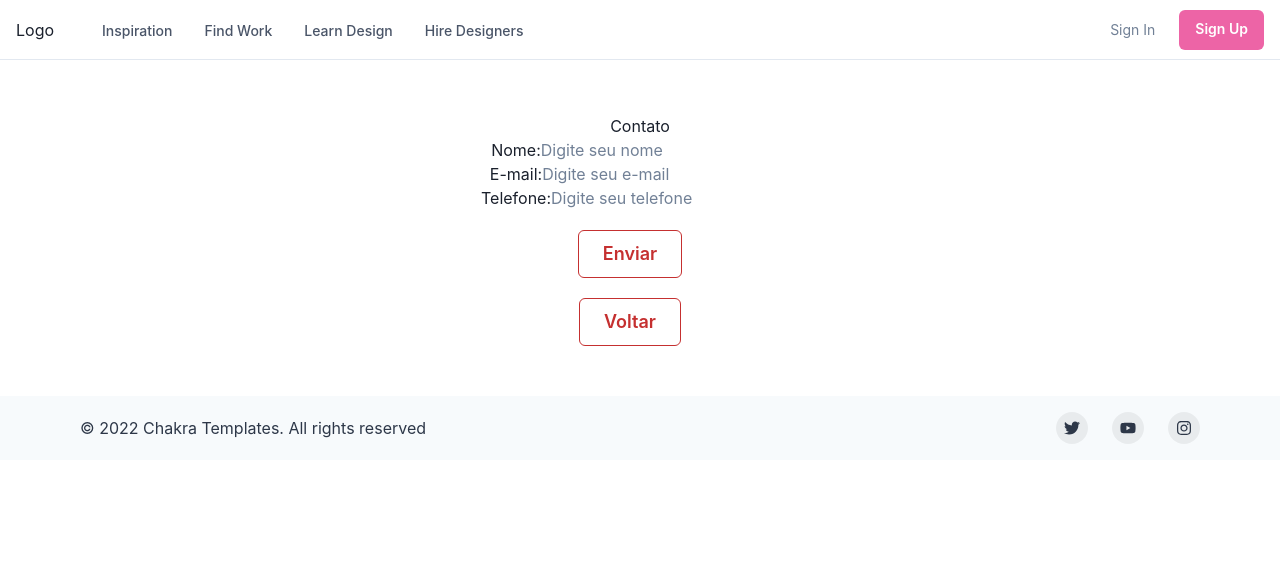
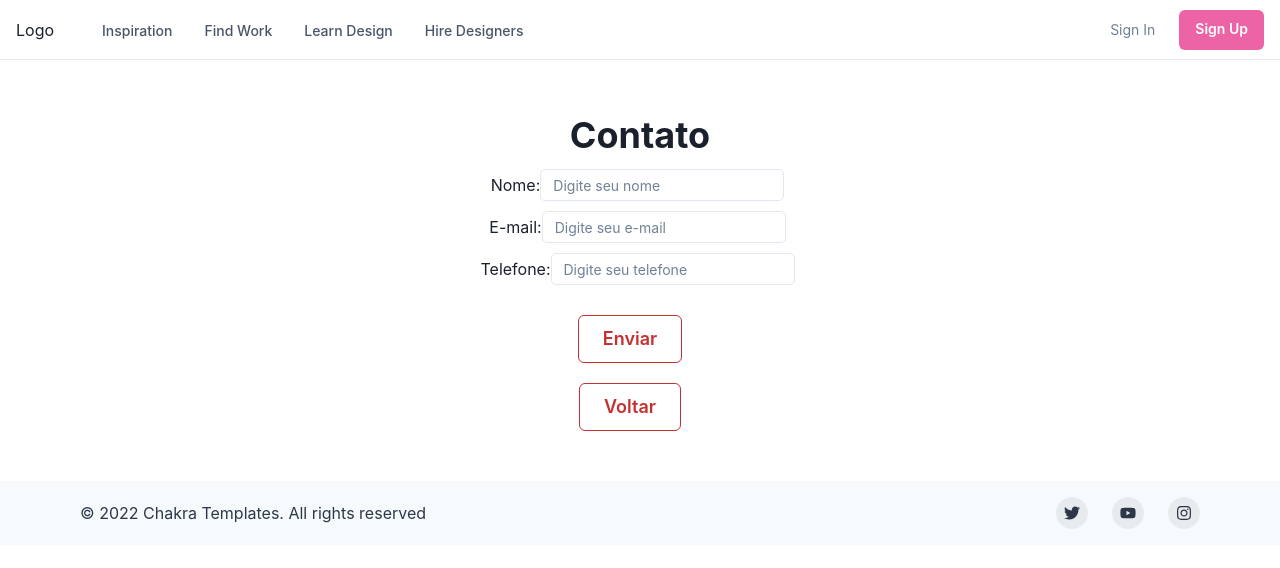
Before and after one commit to ArttyX/ProjetoReact, a React (Vite) app: page /Contato in a window 1280 px wide. Shown: the top 568 px of the page. Built offline with nearby package versions, Linux system fonts and the light colour scheme.

Commit message:
Alterado botões e input com estilos do Chakra UI

```diff
--- a/src/components/Contact/contato.css
+++ b/src/components/Contact/contato.css
@@ -14,3 +14,20 @@
     max-width: 800px;
     width: 100%;
   }
+  .title-container{
+    text-align:center;
+    font-size: large;
+    display: flex;
+    margin-bottom: 10px;
+    justify-content: center;
+    align-items: center;
+  }
+  .option-container{
+    text-align:center;
+    font-size: medium;
+    display: flex;
+    margin-bottom: 10px;
+    margin-right: 5px;
+    justify-content: center;
+    align-items:baseline;
+  }
--- a/src/components/Home/home.css
+++ b/src/components/Home/home.css
@@ -20,3 +20,11 @@
     max-width: 800px;
     width: 100%;
   }
+  .title-container{
+    text-align:center;
+    font-size: large;
+    display: flex;
+    margin-bottom: 10px;
+    justify-content: center;
+    align-items: center;
+  }
--- a/src/components/Sobre/sobre.css
+++ b/src/components/Sobre/sobre.css
@@ -14,3 +14,11 @@
     max-width: 800px;
     width: 100%;
   }
+  .title-container{
+    text-align:center;
+    font-size: large;
+    display: flex;
+    margin-bottom: 10px;
+    justify-content: center;
+    align-items: center;
+  }
--- a/src/components/Tarefas/ListaTarefas.tsx
+++ b/src/components/Tarefas/ListaTarefas.tsx
@@ -1,4 +1,4 @@
-import { Box, Button, Circle, Grid } from "@chakra-ui/react"
+import { Box, Button, Grid } from "@chakra-ui/react"
 
   interface ListaDeTarefasProps {
     titulo: string
--- a/src/components/input-fatec/index.tsx
+++ b/src/components/input-fatec/index.tsx
@@ -1,6 +1,6 @@
 import styles from './index.module.css'
-
-interface Props {
+import { Input } from '@chakra-ui/react'
+interface Props{
     defaultValue: string
     type: 'text' | 'email' | 'tel'
     placeHolder: string
@@ -8,12 +8,12 @@ interface Props {
 
 function InputFatec({defaultValue, type, placeHolder}: Props) {
     return (
-        <input
-        className={styles.inputFatec}
+        <Input size='sm' width='auto' borderRadius={5}
+        className={styles.Input}
         type={type}
         placeholder={placeHolder}
         defaultValue={defaultValue}
-        style={{ color: 'red' }}
+        style={{ color: 'black' }}
         />
     )
 }
--- a/src/pages/Contato/index.tsx
+++ b/src/pages/Contato/index.tsx
@@ -3,24 +3,25 @@ import ButtonFatec from "../../components/button-fatec";
 import "../../components/Contact/contato.css"
 import InputFatec from "../../components/input-fatec";
 import Layout from "../../components/Layout";
+import { Heading } from '@chakra-ui/react'
 function Contato(){
     return (
       <Layout>
       <div className="contato-container">
-      <h1>Contato</h1>
-      <div>
-          <label>Nome:</label>
+      <Heading marginBottom={3}>Contato</Heading>
+      <div className="option-container">
+          <label>Nome: </label>
           <InputFatec type="text" placeHolder="Digite seu nome" defaultValue={''} />
         </div>
-        <div>
-          <label>E-mail:</label>
+        <div className="option-container">
+          <label>E-mail: </label>
           <InputFatec type="email" placeHolder="Digite seu e-mail" defaultValue={''} />
         </div>
-        <div>
-          <label>Telefone:</label>
+        <div className="option-container">
+          <label>Telefone: </label>
           <InputFatec type="tel" placeHolder="Digite seu telefone" defaultValue={''} />
         </div>
-        <ButtonFatec type='submit' label={"Enviar"}></ButtonFatec>
+        <ButtonFatec type='button' label={"Enviar"}></ButtonFatec>
       <div>
       <Link to= {'/'}><ButtonFatec type={"button"} label={"Voltar"}></ButtonFatec></Link>
       </div>
--- a/src/pages/home/index.tsx
+++ b/src/pages/home/index.tsx
@@ -2,11 +2,12 @@ import { Link } from "react-router-dom"
 import ButtonFatec from "../../components/button-fatec"
 import "../../components/Home/home.css"
 import Layout from "../../components/Layout"
+import { Heading } from "@chakra-ui/react"
 function Home() {
     return (
         <Layout>
         <div className="home-container">
-        <h1>Bem vindo a Página Inicial!</h1>
+        <Heading marginBottom={3}>Página Inicial</Heading>
         <p>Este site é um projeto que visa compreender formas de criação de sites!</p>
         <div>
         <Link to= {'/sobre'}><ButtonFatec type={"button"} label={"Ir para Sobre"}></ButtonFatec></Link>
--- a/src/pages/sobre/index.tsx
+++ b/src/pages/sobre/index.tsx
@@ -2,12 +2,13 @@ import { Link } from "react-router-dom"
 import ButtonFatec from "../../components/button-fatec"
 import "../../components/Sobre/sobre.css"
 import Layout from "../../components/Layout"
+import { Heading } from "@chakra-ui/react"
 function Sobre() {
     return (
         <Layout>
         <div className="sobre-container">
-        <h1>Sobre Mim</h1>
-        <p>Sou um estudante de ADS e planejo evoluir minhas habilidades!</p>
+        <Heading marginBottom={3}>Sobre</Heading>
+        <p>Estudo/Prática de criação de sites, utilizando React, Vite, Chakra, entre outros.</p>
         <div>
         <Link to= {'/'}><ButtonFatec type={"button"} label={"Voltar"}></ButtonFatec></Link>
         </div>
```
